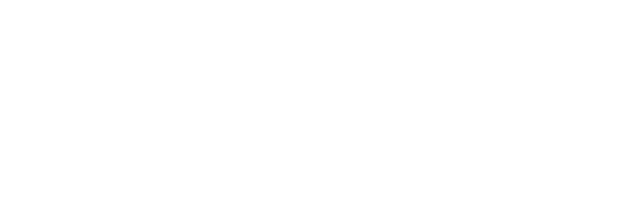
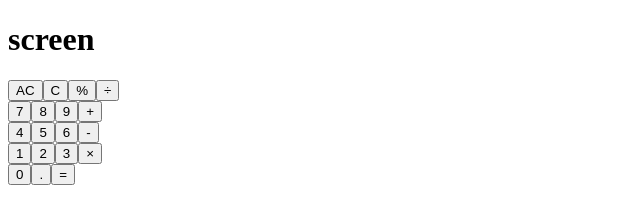
Before and after one commit to ElijahShin/Odin-Calculator, a plain HTML site: page index.html in a window 1280 px wide. Shown: the whole page, without its empty margins (0-640 px from the left). Drawn offline with Linux system fonts and the light colour scheme.

Commit message:
Create barebones html layout

```diff
--- a/css/styles.css
+++ b/css/styles.css
@@ -0,0 +1,9 @@
+.btn-wrapper {
+  display: flex;
+  flex-direction: column;
+
+}
+
+.row {
+  display: flex;
+}
--- a/index.html
+++ b/index.html
@@ -6,7 +6,46 @@
     <title>Calculator</title>
   </head>
   <body>
-
+    <div class="layout-wrapper">
+      <div class="calc-wrapper">
+        <div class="inner-wrapper">
+          <div class="screen-wrapper">
+            <h1>screen</h1>
+          </div>
+          <div class="btn-wrapper">
+            <div class="row">
+              <button class="format">AC</button>
+              <button class="format">C</button>
+              <button class="operator">%</button>
+              <button class="operator">÷</button>
+            </div>
+            <div class="row">
+              <button class="num">7</button>
+              <button class="num">8</button>
+              <button class="num">9</button>
+              <button class="operator">+</button>
+            </div>
+            <div class="row">
+              <button class="num">4</button>
+              <button class="num">5</button>
+              <button class="num">6</button>
+              <button class="operator">-</button>
+            </div>
+            <div class="row">
+              <button class="num">1</button>
+              <button class="num">2</button>
+              <button class="num">3</button>
+              <button class="">×</button>
+            </div>
+            <div class="row">
+              <button class="num">0</button>
+              <button class="dot">.</button>
+              <button class="equal">=</button>
+            </div>
+          </div>
+        </div>
+      </div>
+    </div>
     <script src="./js/index.js"></script>
   </body>
 </html>
```
